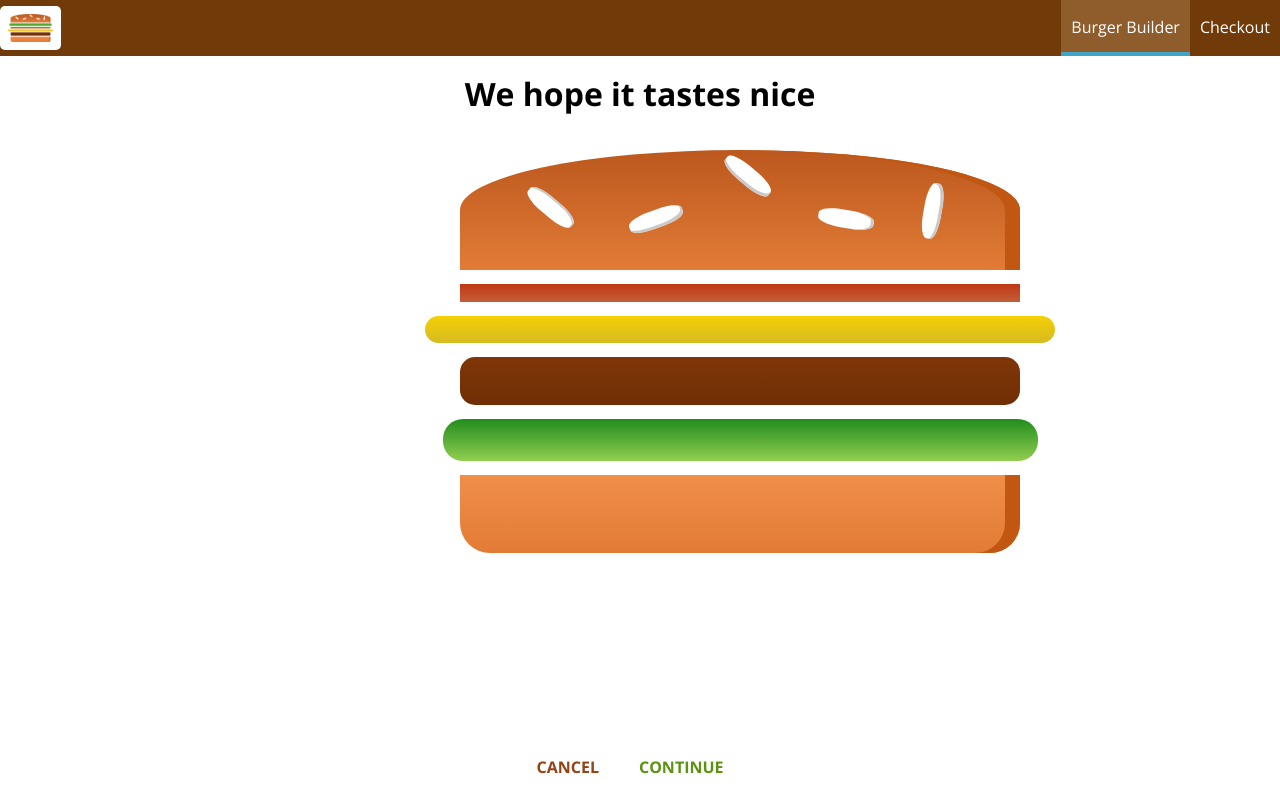
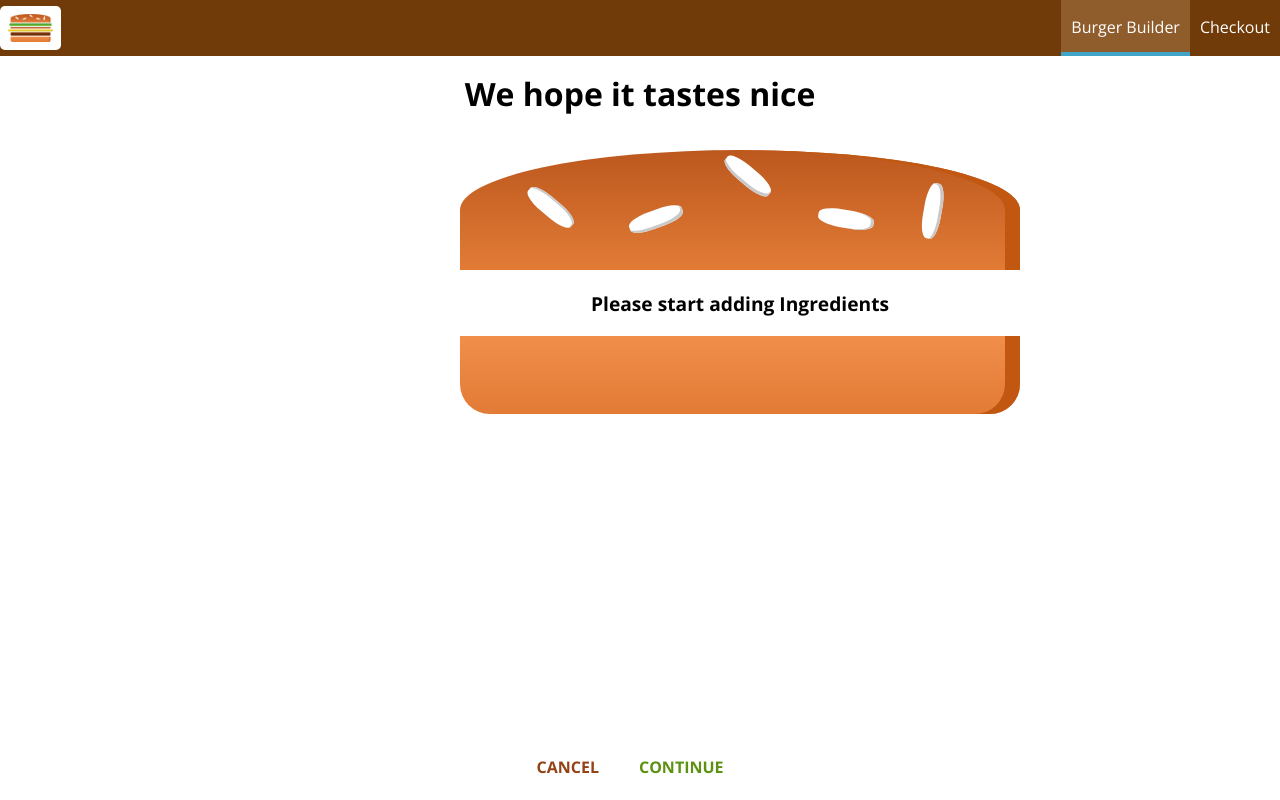
Before and after one commit to Nnanyielugo/Burger_Builder, a React app: page /checkout in a window 1280 px wide. Built offline with nearby package versions, Linux system fonts and the light colour scheme; the HTML template or start-up script is replaced by a standard one.

Commit message:
passed ingredients to checkout route via query params

```diff
--- a/src/containers/BurgerBuilder/BurgerBuilder.js
+++ b/src/containers/BurgerBuilder/BurgerBuilder.js
@@ -135,7 +135,18 @@
     //   .catch(error => {
     //     this.setState({loading: false, purchasing: false})
     //   })
-    this.props.history.push('/checkout')
+    const queryParams = [];
+    for (let i in this.state.ingredients) {
+      // push ingredients into query params and encode them so that they can be used in the uri
+      // in the format propertyName=propertyValue
+      queryParams.push(encodeURIComponent(i) + '=' + encodeURIComponent(this.state.ingredients[i]));
+    }
+    // join the array of strings with an 'and' sign
+    const queryString = queryParams.join('&');
+    this.props.history.push({
+      pathname: '/checkout',
+      search: '?' + queryString
+    })
   }
 
   render() {
--- a/src/containers/Checkout/Checkout.js
+++ b/src/containers/Checkout/Checkout.js
@@ -10,6 +10,17 @@
 			meat: 1,
 			salad: 1
 		}
+	}
+
+	// parse the query parameters sent from burgerBuilder
+	componentDidMount() {
+		const query = new URLSearchParams(this.props.location.search);
+		const ingredients = {};
+		for (let param of query.entries()) {
+			// ['salad', '1']
+			ingredients[param[0]] = +param[1]
+		}
+		this.setState({ingredients: ingredients})
 	}
 
 	checkoutCancelled = () => {
```
